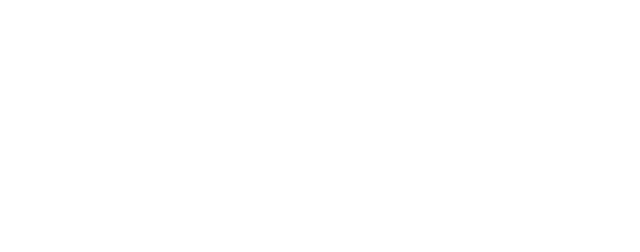
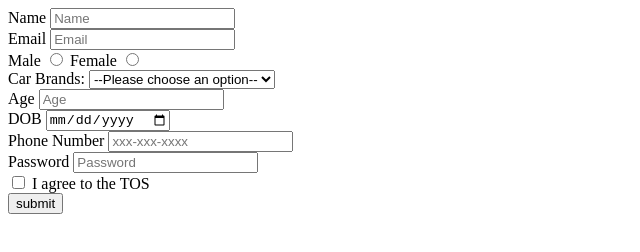
Before and after one commit to acciojob/signup-form-car-katreddyvenkateswaraReddy, a website: page main.html in a window 1280 px wide. Shown: the whole page, without its empty margins (0-640 px from the left). Drawn offline with Linux system fonts and the light colour scheme.

Commit message:
created a submission

```diff
--- a/main.html
+++ b/main.html
@@ -8,6 +8,44 @@
 
 <body>
 	<!-- the entire body must be written by student -->
+	<form method="post">
+		<label for="name">Name</label>
+		<input type="text" id="name" placeholder="Name" required>
+		<br>
+		<label for="email">Email</label>
+		<input type="email" id="email" placeholder="Email" required>
+		<br>
+		<label for="gender_m ">Male</label>
+		<input type="radio" id="gender_m " required>
+		<label for="gender_f">Female</label>
+		<input type="radio" id="gender_f" required>
+		<br>
+		<label for="cars">Car Brands:</label>
+		<select id="cars" name="cars" required>
+			<option value="" disabled selected>--Please choose an option--</option>
+			<option value="ford">Ford</option>
+			<option value="toyota">Toyota</option>
+			<option value="honda">Honda</option>
+			<option value="chevrolet">Chevrolet</option>
+		</select>
+		<br>
+		<label for="age">Age</label>
+		<input type="number" id="age" placeholder="Age" required>
+		<br>
+		<label for="dob">DOB</label>
+		<input type="Date" id="dob" required>
+		<br>
+		<label for="tel">Phone Number</label>
+		<input type="tel" id="tel" placeholder="xxx-xxx-xxxx">
+		<br>
+		<label for="password">Password</label>
+		<input type="password" id="password" placeholder="Password">
+		<br>
+		<input type="checkbox" id="tos">
+		<label for="tos">I agree to the TOS</label>
+		<br>
+		<button type="submit">submit</button>
+	</form>
     <script type="text/javascript" src="./script.js">
 </script>
 
```
